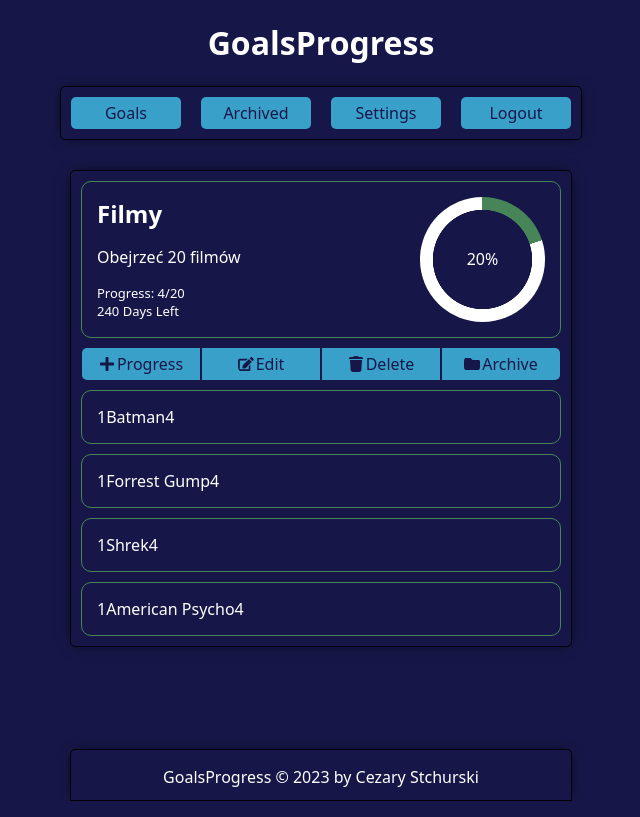
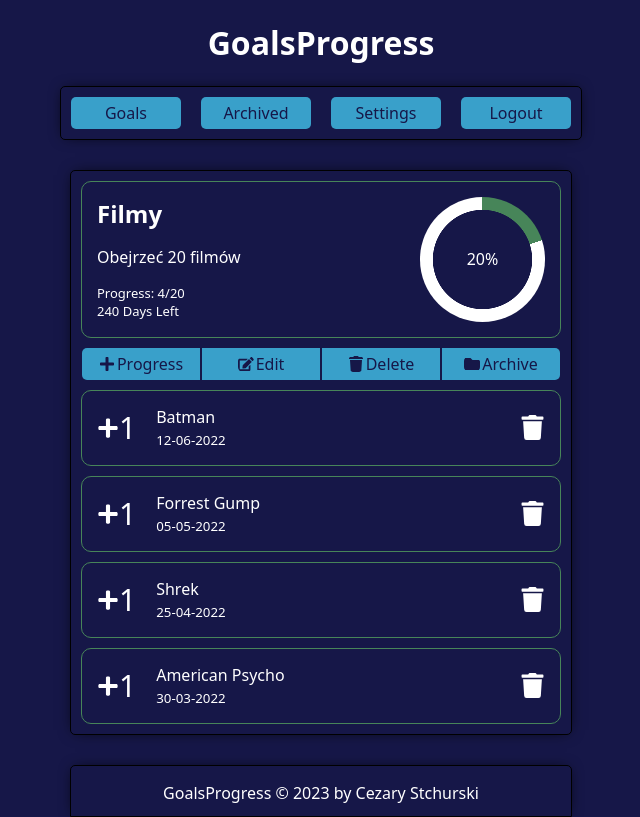
Before and after one commit to czareks2000/GoalsProgress, a React (Create React App) app in the folder goals-progress/: page /goal/1 in a window 1280 px wide. Shown: the whole page, without its empty margins (319-959 px from the left). Built offline with nearby package versions, Linux system fonts and the light colour scheme.

Commit message:
add progress component style

```diff
--- a/goals-progress/src/App.css
+++ b/goals-progress/src/App.css
@@ -82,6 +82,13 @@ body{
   border-radius: 5px;
 }
 
+.outline{
+  padding: 15px;
+  margin: 10px;
+  border: 1px solid var(--primary);
+  border-radius: 10px;
+}
+
 .goals.container{
   min-height: 167px;
   margin: 20px auto;
@@ -92,12 +99,12 @@ body{
   color: inherit;
 }
 
+a .goal{
+  cursor: pointer;
+}
+
 .goal{
-  padding: 15px;
-  margin: 10px;
-  border: 1px solid var(--primary);
-  border-radius: 10px;
-  cursor: pointer;
+  cursor: default;
   /* background-color: var(--background-light);  */
   display: flex;
 }
@@ -187,14 +194,42 @@ body{
 }
 
 .progress{
-  padding: 15px;
-  margin: 10px;
-  border: 1px solid var(--primary);
-  border-radius: 10px;
-  cursor: pointer;
   display: flex;
+  cursor: default;
 }
 
+.progress-value{
+  display: flex;
+  justify-content: center;
+  align-items: center;
+  font-size: 22px;
+  margin-right:20px;
+}
+
+.progress-value p{
+  margin: 0;
+  padding: 0;
+  font-size: 30px;
+}
+
+.progress-details > *{
+  margin: 0;
+  padding: 0;
+}
+
+.progress-delete{
+  cursor: pointer;
+  text-decoration: none;
+  display: inline-flex;
+  align-items: center;
+  justify-content: center;
+  margin-left: auto;
+  font-size: 25px;
+}
+
+.progress-delete:hover{
+  color: var(--highlight);
+}
 
 .progress-bar {
   --progress: 50%;
--- a/goals-progress/src/components/Goal.js
+++ b/goals-progress/src/components/Goal.js
@@ -1,6 +1,6 @@
 const Goal = ({ goal }) => {
   return (
-    <div className="goal">
+    <div className="goal outline">
         <div>
             <h2>{goal.name}</h2>
             <p>{goal.description}</p>
--- a/goals-progress/src/components/GoalDetails.js
+++ b/goals-progress/src/components/GoalDetails.js
@@ -24,25 +24,25 @@ const GoalDetails = ({ goals }) => {
           id: 1,
           value: 1,
           description: 'Batman',
-          date: 4,
+          date: '12-06-2022',
         },
         {
             id: 2,
             value: 1,
             description: 'Forrest Gump',
-            date: 4,
+            date: '05-05-2022',
         },
         {
             id: 3,
             value: 1,
             description: 'Shrek',
-            date: 4,
+            date: '25-04-2022',
         },
         {
             id: 4,
             value: 1,
             description: 'American Psycho',
-            date: 4,
+            date: '30-03-2022',
         }
       ]
 
--- a/goals-progress/src/components/Progress.js
+++ b/goals-progress/src/components/Progress.js
@@ -1,10 +1,18 @@
+import { FaPlus, FaTrash } from 'react-icons/fa'
+
 const Progress = ({ progress }) => {
   return (
-    <div className="progress">
-        <div>
-            {progress.value}
-            {progress.description}
-            {progress.date}
+    <div className="progress outline">
+        <div className="progress-value">
+            <FaPlus/>
+            <p>{progress.value}</p>
+        </div>
+        <div className="progress-details">
+            <p>{progress.description}</p>
+            <small>{progress.date}</small>
+        </div>
+        <div className="progress-delete">
+          <FaTrash/>
         </div>
     </div>
   )
```
